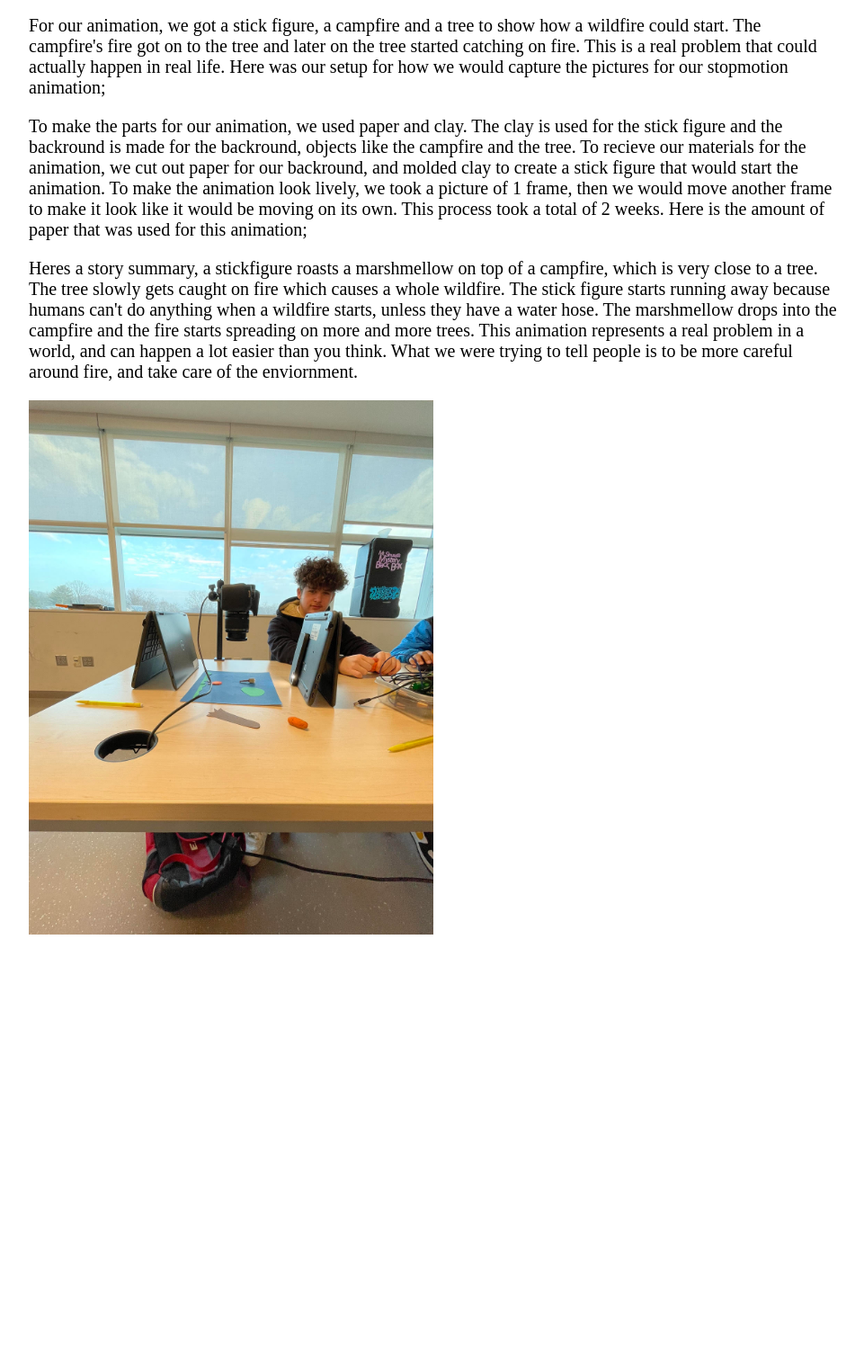
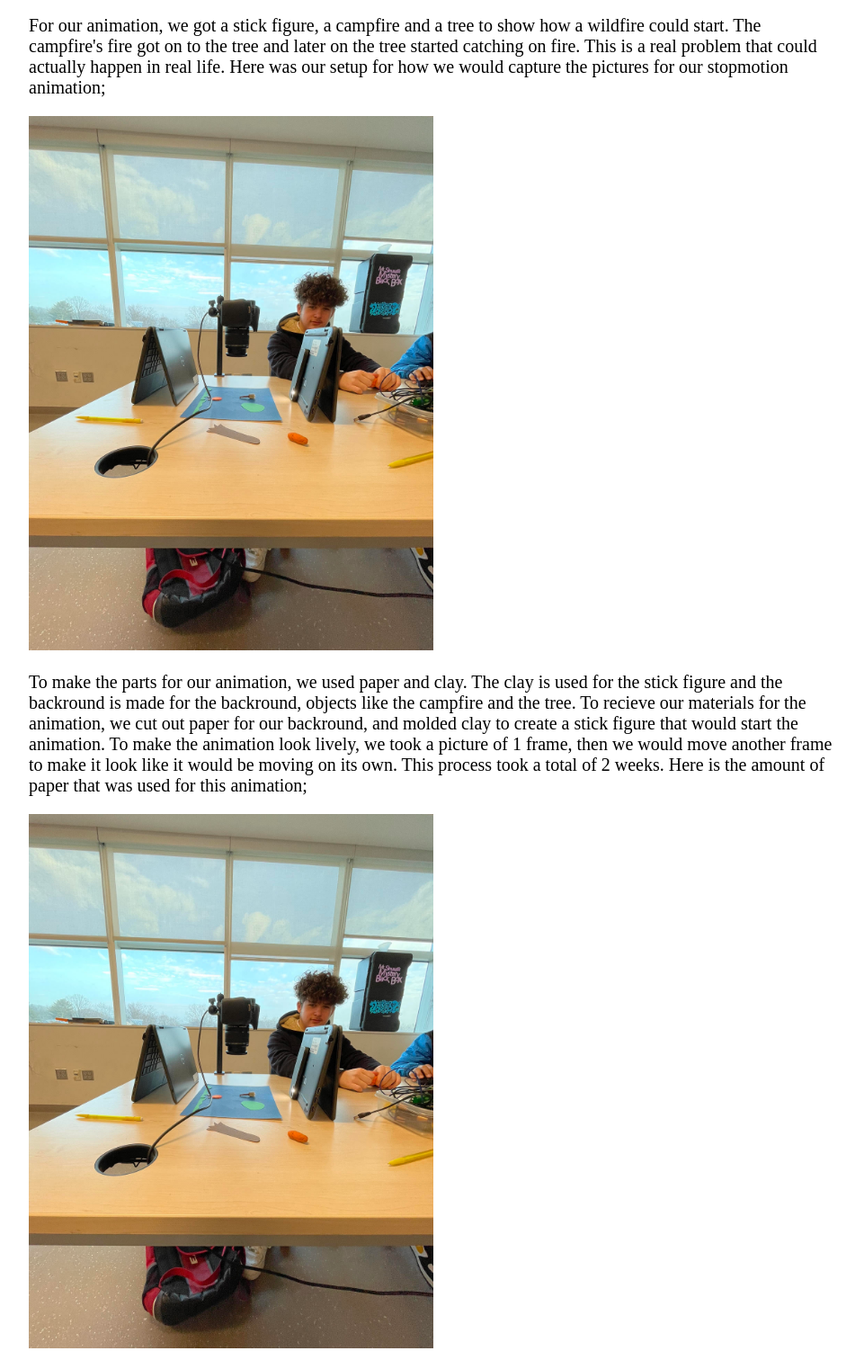
Before and after one commit to JustinTrinidadESUMS/WildFire_Animated, a plain HTML site: page index.html in a window 1280 px wide. Shown: the part 220-1722 px from the top of the page at 90% size, without its empty margins (158-1119 px from the left). Before the commit the page ends 1263 px from the top, so only its background shows below. Drawn offline with Linux system fonts and the light colour scheme.

Commit message:
Update index.html

```diff
--- a/index.html
+++ b/index.html
@@ -19,14 +19,13 @@
 <p> For our animation, we got a stick figure, a campfire and a tree to show how a wildfire could start. The campfire's fire got on to the tree and later on the tree
 	started catching on fire. This is a real problem that could actually happen in real life. Here was our setup for how we would capture the pictures for our
 	stopmotion animation;</p>
-
+  <img src="unnamed.jpg" alt="IMG paper" width="450">
 <p> To make the parts for our animation, we used paper and clay. The clay is used for the stick figure and the backround is made for the backround, objects like the
 	campfire and the tree. To recieve our materials for the animation, we cut out paper for our backround, and molded clay to create a stick figure that would start
 	the animation. To make the animation look lively, we took a picture of 1 frame, then we would move another frame to make it look like it would be moving on its
 	own. This process took a total of 2 weeks. Here is the amount of paper that was used for this animation;</p>
-
+    <img src="unnamed.jpg" alt="IMG setup" width="450">
    <p> Heres a story summary, a stickfigure roasts a marshmellow on top of a campfire, which is very close to a tree. The tree slowly gets caught on fire which causes
 	   a whole wildfire. The stick figure starts running away because humans can't do anything when a wildfire starts, unless they have a water hose. The marshmellow
 	   drops into the campfire and the fire starts spreading on more and more trees. This animation represents a real problem in a world, and can happen a lot easier
 	   than you think. What we were trying to tell people is to be more careful around fire, and take care of the enviornment. </p>
-    <img src="unnamed.jpg" alt="short description of image" width="450">
```
